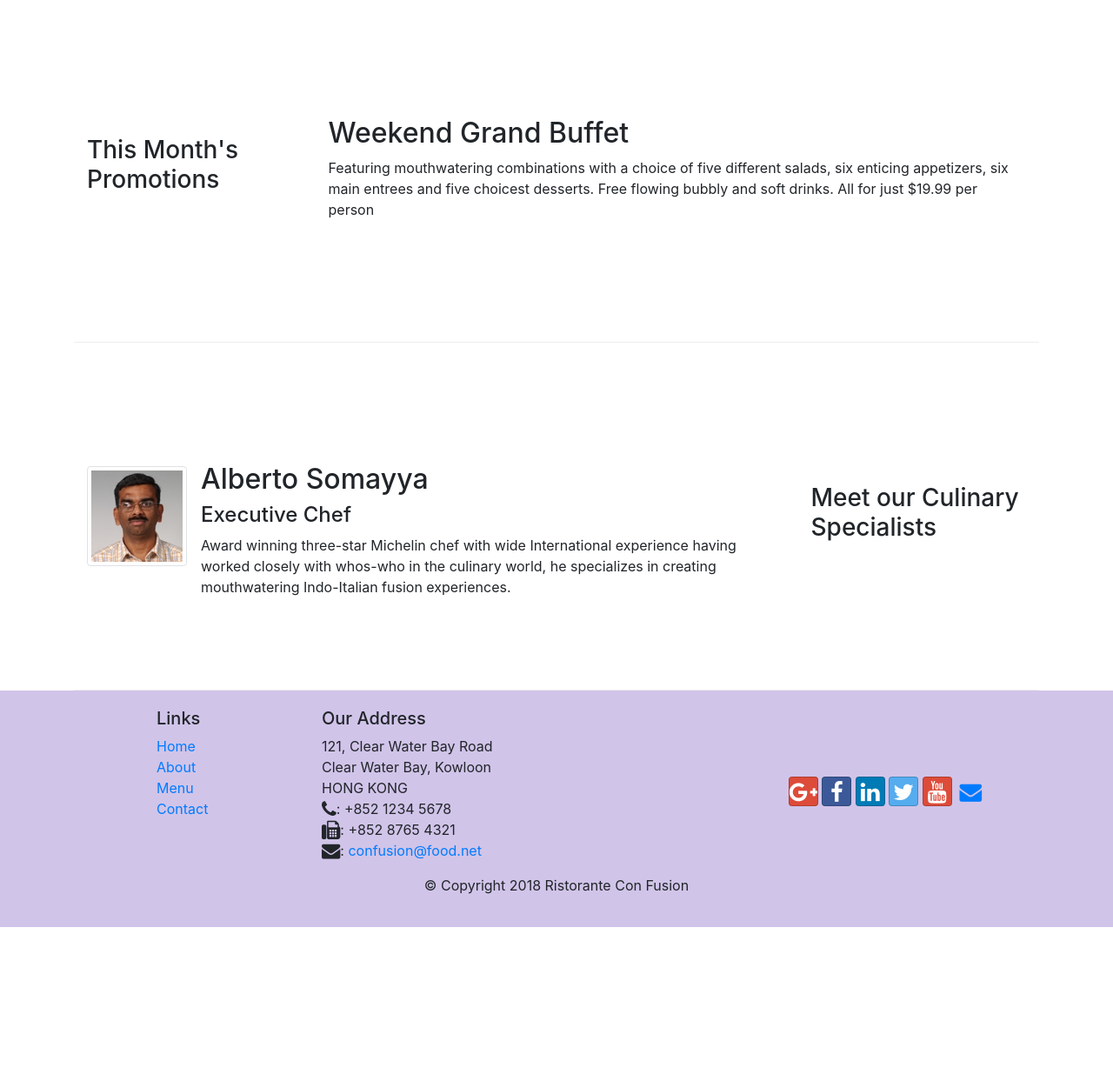
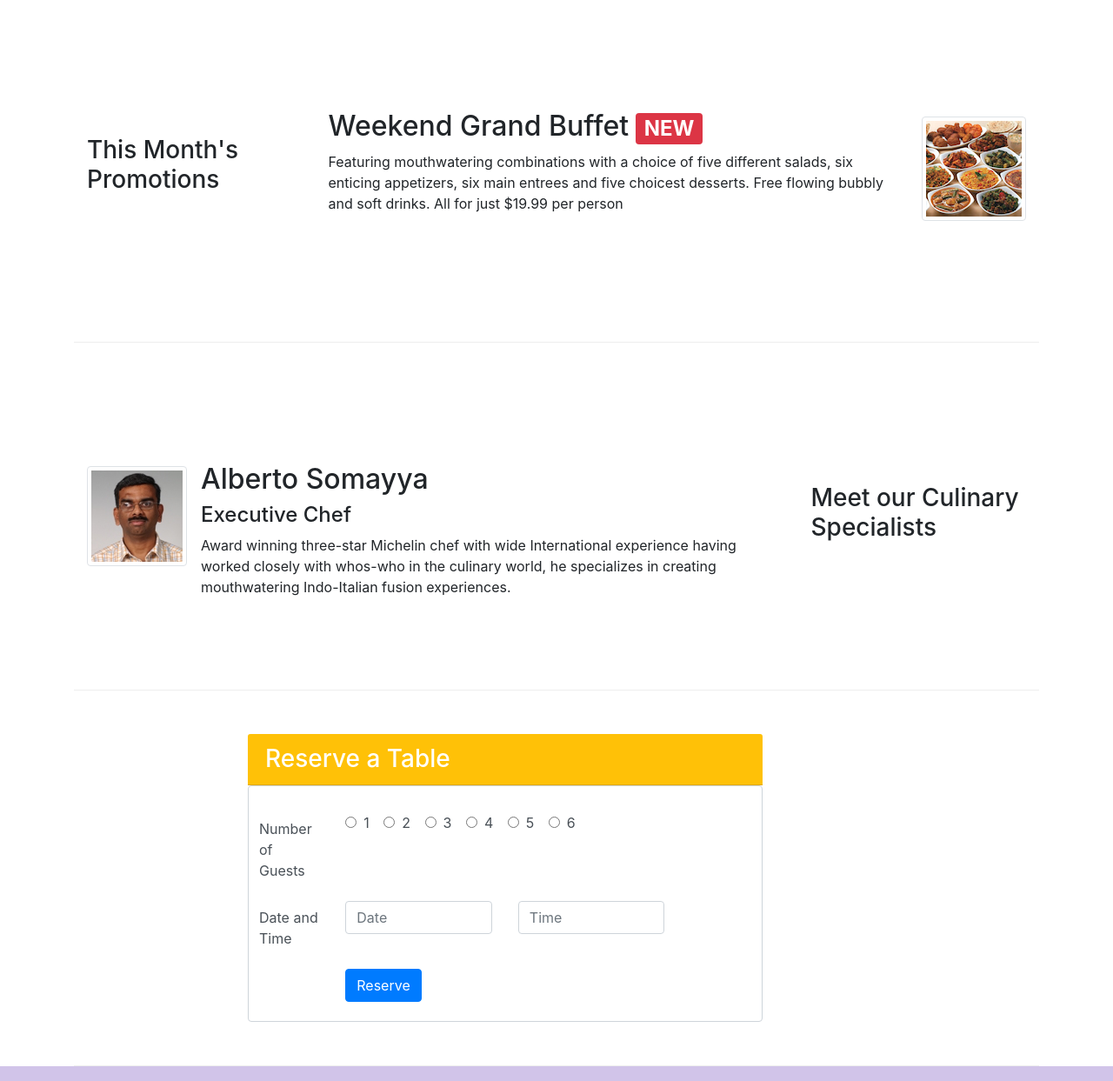
Before and after one commit to rahulgopu/Bootstrap4, a website: page index.html in a window 1280 px wide. Shown: the part 740-1983 px from the top of the page at 87% size. Before the commit the page ends 1806 px from the top, so only its background shows below. Drawn offline with nearby package versions, Linux system fonts and the light colour scheme.

Commit message:
Assignment 2

```diff
--- a/index.html
+++ b/index.html
@@ -41,8 +41,15 @@
                     <h1>Ristorante con Fusion</h1>
                     <p>We take inspiration from the World's best cuisines, and create a unique fusion experience. Our lipsmacking creations will tickle your culinary senses!</p>
                 </div>
+                <div class="col-12 col-sm-3 align-self-center">
+                    <img src="img/logo.png" class="img-fluid">
+                </div>
                 <div class="col-12 col-sm align-self-center">
-                    <img src="img/logo.png" class="img-fluid">
+                    <a href="#table">
+                        <button type="button" class="btn btn-block btn-sm btn-warning form-control">
+                            <h5>Reserve Table</h5>
+                        </button>
+                    </a>
                 </div>
             </div>
         </div>
@@ -57,7 +64,10 @@
                 <div class="media">
                     <img class="d-flex mr-3 img-thumbnail align-self-center" src="img/uthappizza.png" alt="uthappizza">
                     <div class="media-body">
-                        <h2 class="mt-0">Uthappizza</h2>
+                        <h2 class="mt-0">Uthappizza
+                            <span class="badge badge-danger">HOT</span>
+                            <span class="badge badge-pill badge-secondary">$4.99</span>
+                        </h2>
                         <p class="d-none d-sm-block">A unique combination of Indian Uthappam (pancake) and Italian pizza, topped with Cerignola olives, ripe vine cherry tomatoes, Vidalia onion, Guntur chillies and Buffalo Paneer.</p>
                     </div>
                 </div>
@@ -70,8 +80,13 @@
                 <h3>This Month's Promotions</h3>
             </div>
             <div class="col col-sm col-md">
-                <h2>Weekend Grand Buffet</h2>
-                <div class="d-none d-sm-block">Featuring mouthwatering combinations with a choice of five different salads, six enticing appetizers, six main entrees and five choicest desserts. Free flowing bubbly and soft drinks. All for just $19.99 per person </div>
+                <div class="media">
+                    <div class="media-body">
+                        <h2>Weekend Grand Buffet<span class="badge badge-danger ml-2">NEW</span></h2>
+                        <p class="d-none d-sm-block">Featuring mouthwatering combinations with a choice of five different salads, six enticing appetizers, six main entrees and five choicest desserts. Free flowing bubbly and soft drinks. All for just $19.99 per person </p>
+                    </div>
+                    <img class="d-flex ml-3 img-thumbnail align-self-center" src="img/buffet.png" alt="buffet">
+                </div>
             </div>
         </div>
 
@@ -89,6 +104,65 @@
                     </div>
                 </div>
 
+            </div>
+        </div>
+
+        <div class="row row-content" id="table">
+            <div class="col-12 offset-sm-2 col-sm-8">
+                <h3 id="reserve" class="card-header col-sm-10 bg-warning text-white">Reserve a Table</h3>
+                <form class="col-12 form-control col-sm-10 align-self-center" id="reservetable">
+                    <div class="form-group row mt-4">
+                        <label for="numberofguests" class="col-sm-2 col-form-label mt-0">Number of Guests</label>
+                        <div class="col-sm-8">
+                            <div class="form-check-inline">
+                                <label class="form-check-label" for="guest1">
+                                    <input type="radio" class="form-check-input mr-2" name="guest1" id="guest1" value="">1
+                                </label>
+                            </div>
+                            <div class="form-check-inline">
+                                <label class="form-check-label" for="guest2">
+                                    <input type="radio" class="form-check-input mr-2" name="guest2" id="guest2" value="">2
+                                </label>
+                            </div>
+                            <div class="form-check-inline">
+                                <label class="form-check-label" for="guest3">
+                                    <input type="radio" class="form-check-input mr-2" name="guest3" id="guest3" value="">3
+                                </label>
+                            </div>
+                            <div class="form-check-inline">
+                                <label class="form-check-label" for="guest4">
+                                    <input type="radio" class="form-check-input mr-2" name="guest4" id="guest4" value="">4
+                                </label>
+                            </div>
+                            <div class="form-check-inline">
+                                <label class="form-check-label" for="guest5">
+                                    <input type="radio" class="form-check-input mr-2" name="guest5" id="guest5" value="">5
+                                </label>
+                            </div>
+                            <div class="form-check-inline">
+                                <label class="form-check-label" for="guest6">
+                                    <input type="radio" class="form-check-input mr-2" name="guest6" id="guest6" value="">6
+                                </label>
+                            </div>
+                        </div>
+                    </div>
+                    <div class="form-group row">
+                        <label class="col-12 col-sm-2 col-form-label">Date and Time</label>
+                        <div class="col-12 col-sm-4">
+                            <input type="text" class="form-control" name="date" id="date" placeholder="Date"></input>
+                        </div>
+                        <div class="col-12 col-sm-4">
+                            <input type="text" class="form-control" name="time" id="time" placeholder="Time"></input>
+                        </div>
+                    </div>
+                    <div class="form-group row">
+                        <div class="col-12 offset-md-2 col-sm">
+                            <button type="submit" class="btn btn-primary">
+                                Reserve
+                            </button>
+                        </div>
+                    </div>
+                </form>
             </div>
         </div>
     </div>
```
